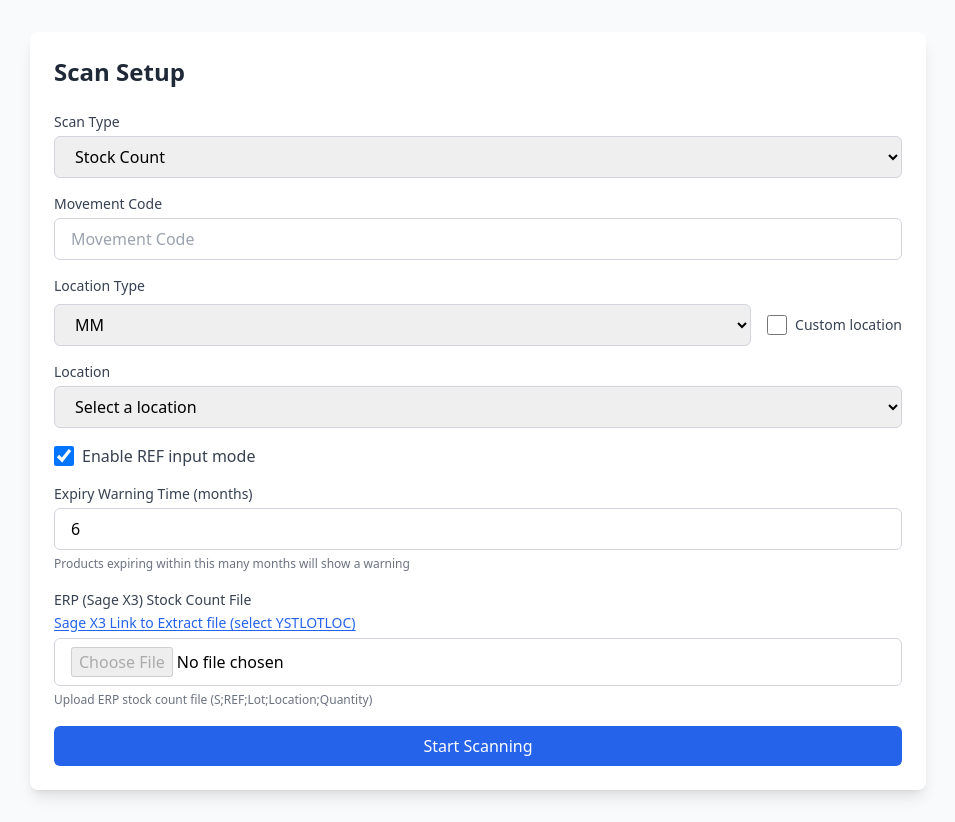
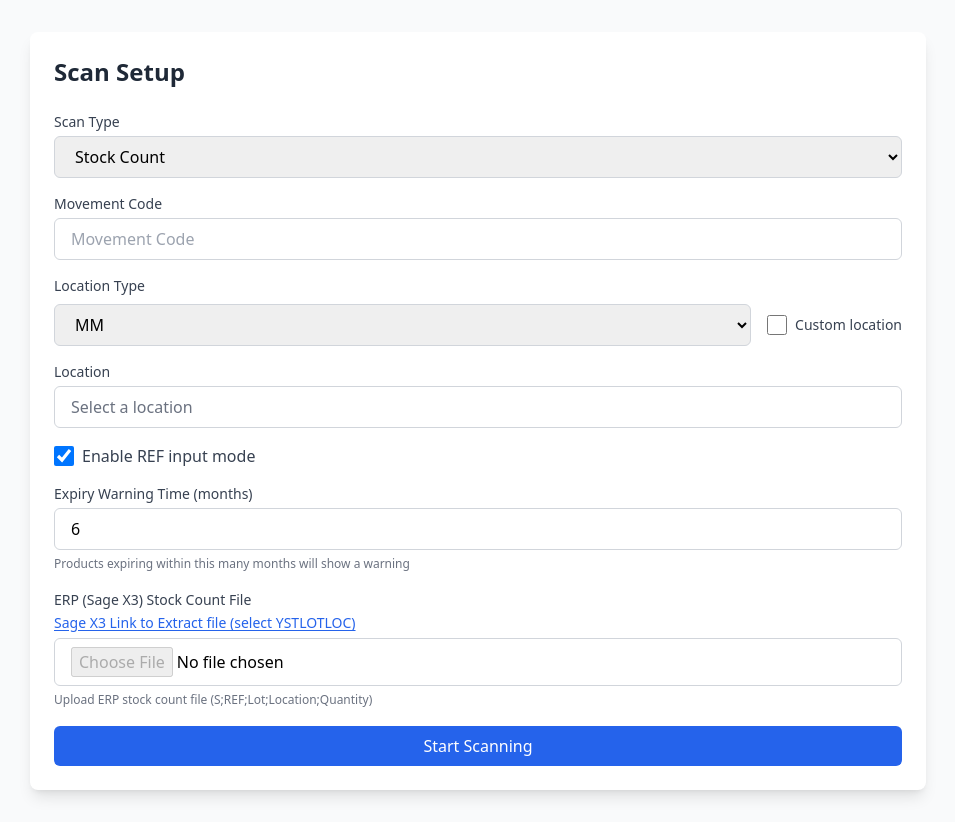
Before and after one commit to Gerald-Waerseggers/GS1-Barcode-Scanner, a React (Vite) app: page / in a window 1280 px wide. Shown: the whole page, without its empty margins (162-1117 px from the left). Built offline with nearby package versions, Linux system fonts and the light colour scheme.

Commit message:
searchbar

```diff
--- a/src/components/SetupForm.tsx
+++ b/src/components/SetupForm.tsx
@@ -1,4 +1,4 @@
-import React, { useState, useEffect } from "react";
+import React, { useState, useEffect, useRef } from "react";
 import { ScanSetup } from "../types";
 import {
   Button,
@@ -866,30 +866,64 @@ const SetupForm: React.FC<SetupFormProps> = ({
   const [stockCount, setStockCount] = useState(initialValues.stockCount);
   const [addRefMode, setAddRefMode] = useState(initialValues.addRefMode);
   const [expiredTime, setExpiredTime] = useState(
-    initialValues.expiredTime ?? 6
+    initialValues.expiredTime ?? 6,
   );
   const [customLocation, setCustomLocation] = useState(false);
+  const [isLocationDropdownOpen, setIsLocationDropdownOpen] = useState(false);
+  const [locationSearchTerm, setLocationSearchTerm] = useState("");
+  const dropdownRef = useRef<HTMLDivElement>(null);
 
   // Get unique location types from the predefined data
   const locationTypes = [...new Set(LOCATION_DATA.map((loc) => loc.type))];
   const [selectedLocationType, setSelectedLocationType] = useState<string>(
-    locationTypes.length > 0 ? locationTypes[0] : ""
+    locationTypes.length > 0 ? locationTypes[0] : "",
   );
   const [filteredLocations, setFilteredLocations] = useState<string[]>([]);
+  const [searchFilteredLocations, setSearchFilteredLocations] = useState<
+    string[]
+  >([]);
 
-  // Filter locations when location type changes
+  // Filter locations when location type changes or search term changes
   useEffect(() => {
     if (selectedLocationType) {
-      const filtered = LOCATION_DATA.filter(
-        (loc) => loc.type === selectedLocationType
+      const typeFiltered = LOCATION_DATA.filter(
+        (loc) => loc.type === selectedLocationType,
       ).map((loc) => loc.location);
-      setFilteredLocations(filtered);
+      setFilteredLocations(typeFiltered);
+
+      // Apply search filter if there's a search term
+      if (locationSearchTerm) {
+        const searchResults = typeFiltered.filter((loc) =>
+          loc.toLowerCase().includes(locationSearchTerm.toLowerCase()),
+        );
+        setSearchFilteredLocations(searchResults);
+      } else {
+        setSearchFilteredLocations(typeFiltered);
+      }
 
       // Reset location when type changes
-      setLocation("");
-      setCustomLocation(false);
+      if (!customLocation) {
+        setLocation("");
+      }
     }
-  }, [selectedLocationType]);
+  }, [selectedLocationType, locationSearchTerm, customLocation]);
+
+  // Effect to handle clicking outside the dropdown
+  useEffect(() => {
+    function handleClickOutside(event: MouseEvent) {
+      if (
+        dropdownRef.current &&
+        !dropdownRef.current.contains(event.target as Node)
+      ) {
+        setIsLocationDropdownOpen(false);
+      }
+    }
+
+    document.addEventListener("mousedown", handleClickOutside);
+    return () => {
+      document.removeEventListener("mousedown", handleClickOutside);
+    };
+  }, []);
 
   const handleSubmit = async (e: React.FormEvent) => {
     e.preventDefault();
@@ -904,7 +938,7 @@ const SetupForm: React.FC<SetupFormProps> = ({
   };
 
   const handleERPFileUpload = async (
-    e: React.ChangeEvent<HTMLInputElement>
+    e: React.ChangeEvent<HTMLInputElement>,
   ) => {
     const file = e.target.files?.[0];
     if (file) {
@@ -914,7 +948,7 @@ const SetupForm: React.FC<SetupFormProps> = ({
 
       if (stockCounts.length > 0) {
         toast.success(
-          `ERP stock count loaded: ${stockCounts.length} items for location, ${allRefs.size} total REFs`
+          `ERP stock count loaded: ${stockCounts.length} items for location, ${allRefs.size} total REFs`,
         );
       } else {
         toast.error("Failed to load ERP stock count for this location");
@@ -934,7 +968,13 @@ const SetupForm: React.FC<SetupFormProps> = ({
     setCustomLocation(!customLocation);
     if (!customLocation) {
       setLocation(""); // Clear location when switching to custom input
+      setIsLocationDropdownOpen(false); // Close dropdown if open
     }
+  };
+
+  const handleSelectLocation = (selectedLocation: string) => {
+    setLocation(selectedLocation);
+    setIsLocationDropdownOpen(false);
   };
 
   return (
@@ -1021,25 +1061,69 @@ const SetupForm: React.FC<SetupFormProps> = ({
                 </div>
               </div>
 
-              {/* Location Dropdown (shown when not in custom mode) */}
+              {/* Searchable Location Dropdown (shown when not in custom mode) */}
               {!customLocation && filteredLocations.length > 0 && (
                 <Field>
                   <Label className="block text-sm font-medium text-gray-700">
                     Location
                   </Label>
-                  <Select
-                    className="mt-1 block w-full px-4 py-2 border border-gray-300 rounded-md"
-                    value={location}
-                    onChange={(e) => setLocation(e.target.value)}
-                    required
-                  >
-                    <option value="">Select a location</option>
-                    {filteredLocations.map((loc) => (
-                      <option key={loc} value={loc}>
-                        {loc}
-                      </option>
-                    ))}
-                  </Select>
+                  <div className="relative" ref={dropdownRef}>
+                    {/* Display selected location or placeholder */}
+                    <div
+                      className="mt-1 flex items-center w-full px-4 py-2 border border-gray-300 rounded-md bg-white cursor-pointer"
+                      onClick={() =>
+                        setIsLocationDropdownOpen(!isLocationDropdownOpen)
+                      }
+                    >
+                      <span
+                        className={location ? "text-gray-900" : "text-gray-500"}
+                      >
+                        {location || "Select a location"}
+                      </span>
+                    </div>
+
+                    {/* Dropdown panel */}
+                    {isLocationDropdownOpen && (
+                      <div className="absolute z-10 mt-1 w-full bg-white shadow-lg rounded-md border border-gray-300 max-h-96 overflow-hidden">
+                        {/* Search input */}
+                        <div className="p-2 border-b border-gray-200">
+                          <Input
+                            type="text"
+                            placeholder="Search locations..."
+                            value={locationSearchTerm}
+                            onChange={(e) =>
+                              setLocationSearchTerm(e.target.value)
+                            }
+                            className="w-full px-3 py-2 border border-gray-300 rounded-md text-sm"
+                            autoFocus
+                          />
+                        </div>
+
+                        {/* Dropdown options */}
+                        <div className="max-h-72 overflow-y-auto">
+                          {searchFilteredLocations.length > 0 ? (
+                            searchFilteredLocations.map((loc) => (
+                              <div
+                                key={loc}
+                                className={`px-4 py-2 cursor-pointer hover:bg-gray-100 ${
+                                  location === loc
+                                    ? "bg-blue-50 text-blue-600"
+                                    : ""
+                                }`}
+                                onClick={() => handleSelectLocation(loc)}
+                              >
+                                {loc}
+                              </div>
+                            ))
+                          ) : (
+                            <div className="px-4 py-2 text-gray-500">
+                              No locations found
+                            </div>
+                          )}
+                        </div>
+                      </div>
+                    )}
+                  </div>
                 </Field>
               )}
 
```
